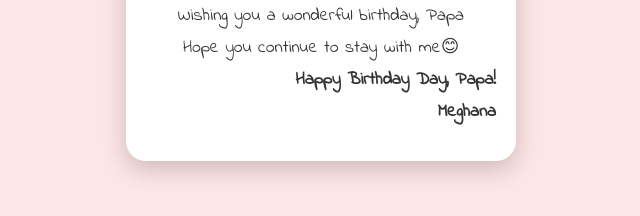
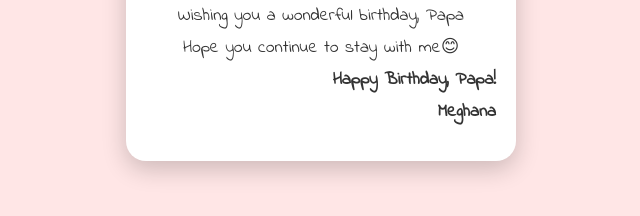
Before and after one commit to VaibhavS2007/bday2, a plain HTML site: page index.html in a window 1280 px wide. Shown: the part 572-788 px from the top of the page, 319-959 px from the left. Drawn offline with Linux system fonts and the light colour scheme.

Commit message:
Update index.html

```diff
--- a/index.html
+++ b/index.html
@@ -25,7 +25,7 @@
             <p>May you always be happy and healthy. </p>
             <p>Wishing you a wonderful birthday, Papa </p>
             <p>Hope you continue to stay with me😊</p>
-            <p class="text-right">Happy Birthday Day, Papa!</p>
+            <p class="text-right">Happy Birthday, Papa!</p>
             <p class="text-right">Meghana</p>
         </div>
     </div>
@@ -33,4 +33,5 @@
   <script src="./script.js"></script>
 
 </body>
+
 </html>
```
